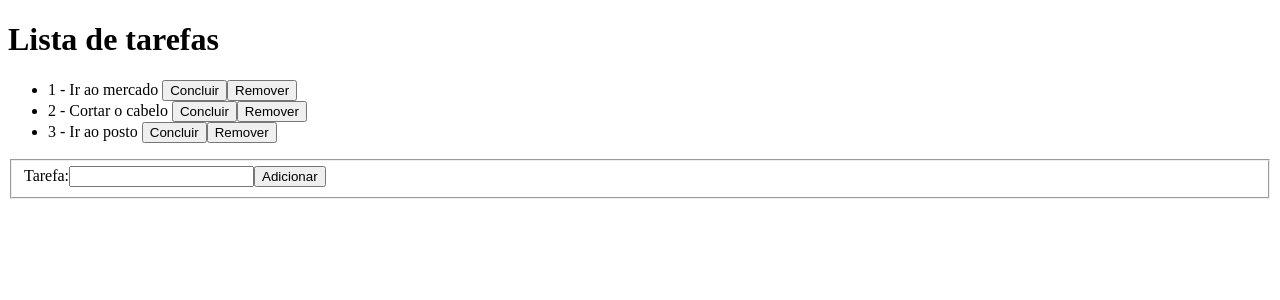
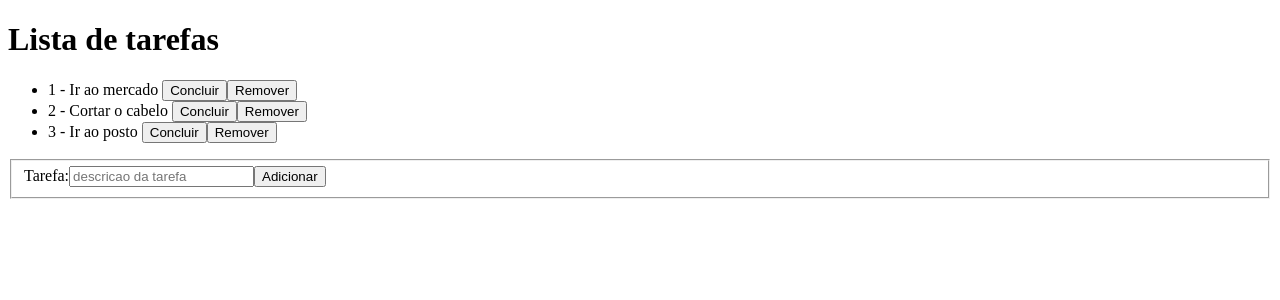
Before and after one commit to AlicioCunha/to-do-list, an Angular app: page / in a window 1280 px wide. Shown: the top 300 px of the page. Built offline with nearby package versions, Linux system fonts and the light colour scheme.

Commit message:
adicionando validacoes no form

```diff
--- a/src/app/app.component.html
+++ b/src/app/app.component.html
@@ -12,7 +12,10 @@
 <form [formGroup]="form">
   <fieldset>
     <label>Tarefa:</label>
-    <input type="text">
+    <input type="text"
+      placeholder="descricao da tarefa"
+      maxlength="50"
+      formControlName="decricao">
     <button>Adicionar</button>
   </fieldset>
 </form>
```
